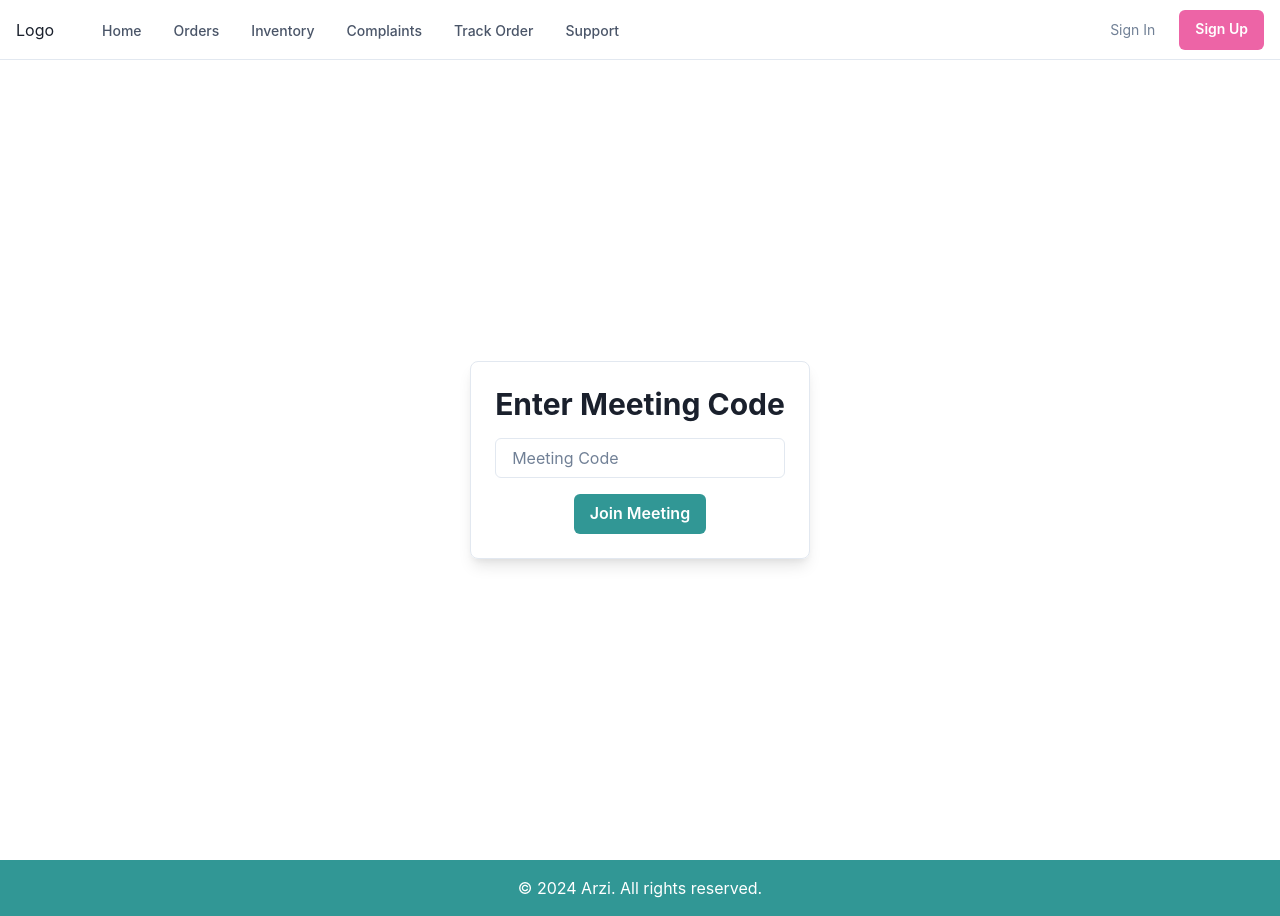
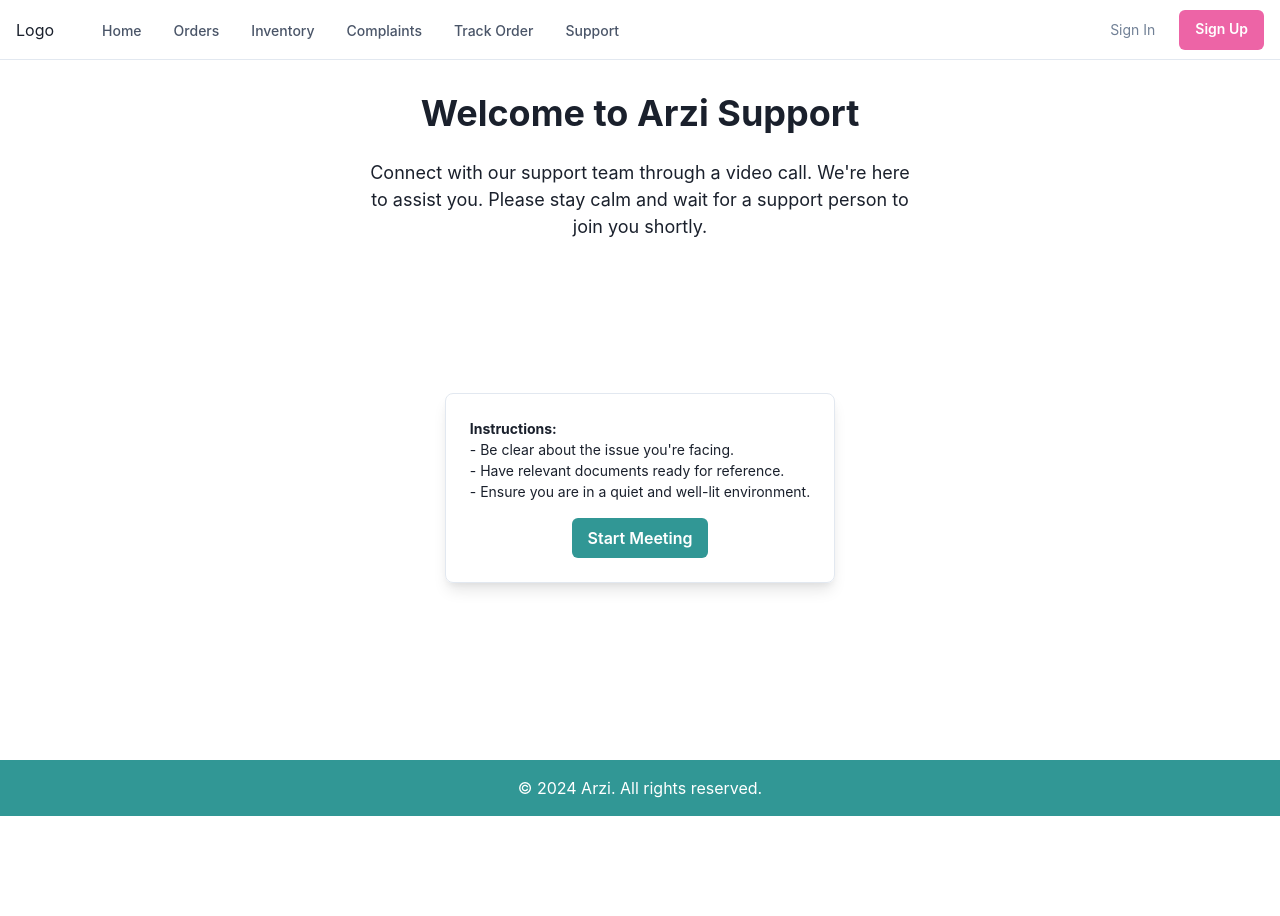
Before and after one commit to SujalChoudhari/Rubix24_ITerative_bytes, a React (Vite) app: page /videoCall in a window 1280 px wide. After the commit the page ends 816 px from the top, so only its background shows below. Built offline with nearby package versions, Linux system fonts and the light colour scheme.

Commit message:
video call page updated moved interface to components

```diff
--- /dev/null
+++ b/src/components/SupportMeetingCard.tsx
@@ -0,0 +1,35 @@
+import React, { useCallback, useState } from 'react';
+import { Box, Center, Input, Button, Heading, Text, Textarea } from '@chakra-ui/react';
+import { useNavigate } from 'react-router-dom';
+
+const SupportMeetingCard = () => {
+  const [meetingPurpose, setMeetingPurpose] = useState('');
+
+  const navigate = useNavigate();
+
+  const handleJoinRoom = useCallback(() => {
+    let meetingCode = Math.floor(Math.random() * 10000000)
+    navigate(`/room/${meetingCode}`)
+  }, [navigate])
+
+  return (
+    <Center h="60vh">
+      <Box p={6} borderWidth="1px" borderRadius="lg" boxShadow="lg" maxW="md" textAlign="center">
+        <Text textAlign="left" fontSize="sm" mb={4}>
+          <strong>Instructions:</strong>
+          <br />
+          - Be clear about the issue you're facing.
+          <br />
+          - Have relevant documents ready for reference.
+          <br />
+          - Ensure you are in a quiet and well-lit environment.
+        </Text>
+        <Button colorScheme="teal" onClick={handleJoinRoom}>
+          Start Meeting
+        </Button>
+      </Box>
+    </Center>
+  );
+};
+
+export default SupportMeetingCard;
--- a/src/pages/RoomPage.jsx
+++ /dev/null
@@ -1,39 +0,0 @@
-import React from 'react'
-import { useParams } from "react-router-dom"
-import { ZegoUIKitPrebuilt } from "@zegocloud/zego-uikit-prebuilt"
-
-export default function RoomPage() {
-  const { roomId } = useParams();
-
-  const myMeeting = async(element) =>{
-    const appID = 1970816942;
-    const serverSecret = "3618f8bfceb34f2a19710d02aa3ee8c7";
-    const kitToken = ZegoUIKitPrebuilt.generateKitTokenForTest(
-        appID,
-        serverSecret,
-        roomId,
-        Date.now().toString(),
-        "Mihir Panchal"
-    );
-    const zc = ZegoUIKitPrebuilt.create(kitToken);
-    zc.joinRoom({
-        container: element,
-        sharedLinks:[
-          {
-            name: 'Copy Link',
-            url: `http://localhost:5173/room/${roomId}`,
-          }
-        ],
-        scenario:{
-            mode: ZegoUIKitPrebuilt.OneONoneCall
-        },
-        showScreenSharingButton: true,
-    });
-  };
-
-  return (
-    <div>
-        <div ref={myMeeting}/>
-    </div>
-  )
-}
--- /dev/null
+++ b/src/pages/RoomPage.tsx
@@ -0,0 +1,40 @@
+import React from 'react'
+import { useParams } from "react-router-dom"
+import { ZegoUIKitPrebuilt } from "@zegocloud/zego-uikit-prebuilt"
+import { Box } from '@chakra-ui/layout';
+
+export default function RoomPage() {
+  const { roomId } = useParams();
+
+  const myMeeting = async (element: HTMLElement) => {
+    const appID = 1970816942;
+    const serverSecret = "3618f8bfceb34f2a19710d02aa3ee8c7";
+    const kitToken = ZegoUIKitPrebuilt.generateKitTokenForTest(
+      appID,
+      serverSecret,
+      roomId!,
+      Date.now().toString(),
+      "Anonymous"
+    );
+    const zc = ZegoUIKitPrebuilt.create(kitToken);
+    zc.joinRoom({
+      container: element,
+      sharedLinks: [
+        {
+          name: 'Copy Link',
+          url: `http://localhost:5173/room/${roomId}`,
+        }
+      ],
+      scenario: {
+        mode: ZegoUIKitPrebuilt.OneONoneCall
+      },
+      showScreenSharingButton: true,
+    });
+  };
+
+  return (
+    <Box height={"90vh"}>
+      <div ref={myMeeting} />
+    </Box>
+  )
+}
--- a/src/pages/VideoCall.tsx
+++ b/src/pages/VideoCall.tsx
@@ -1,34 +1,31 @@
-import React, { useCallback, useState } from 'react';
-import { Box, Center, Input, Button, Heading } from '@chakra-ui/react';
-import { useNavigate } from 'react-router-dom';
+import React, { useCallback } from 'react';
+import { Box, Heading,Container, Text, VStack, Button } from '@chakra-ui/react';
+import SupportMeetingCard from '../components/SupportMeetingCard';
 
-const MeetingCodeCard = () => {
-  const [meetingCode, setMeetingCode] = useState('');
+const VideoCall = () => {
 
-  const navigate = useNavigate()
+    return (
+        <Box
 
-  const handleJoinRoom = useCallback( () => {
-    navigate(`/room/${meetingCode}`)
-  }, [navigate,meetingCode])
-
-  return (
-    <Center h="100vh">
-      <Box p={6} borderWidth="1px" borderRadius="lg" boxShadow="lg" maxW="md">
-        <Heading as="h2" size="lg" mb={4}>
-          Enter Meeting Code
-        </Heading>
-        <Input
-          placeholder="Meeting Code"
-          mb={4}
-          value={meetingCode}
-          onChange={(e) => setMeetingCode(e.target.value)}
-        />
-        <Center>
-          <Button colorScheme="teal" onClick={handleJoinRoom}>Join Meeting</Button>
-        </Center>
-      </Box>
-    </Center>
-  );
+            display="flex"
+            flexDirection="column"
+            alignItems="center"
+            justifyContent="center"
+        >
+            <Container maxW="xl">
+                <VStack align="center" py={8}>
+                    <Heading fontSize="4xl" mb={4}>
+                        Welcome to Arzi Support
+                    </Heading>
+                    <Text fontSize="lg" textAlign="center" >
+                        Connect with our support team through a video call. We're here to assist you.
+                        Please stay calm and wait for a support person to join you shortly.
+                    </Text>
+                    <SupportMeetingCard/>
+                </VStack>
+            </Container>
+        </Box>
+    );
 };
 
-export default MeetingCodeCard;
+export default VideoCall;
```
Also changed, not shown: src/Router.tsx (+7 -7 lines).
